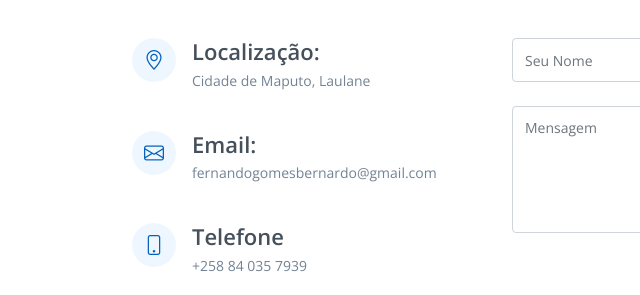
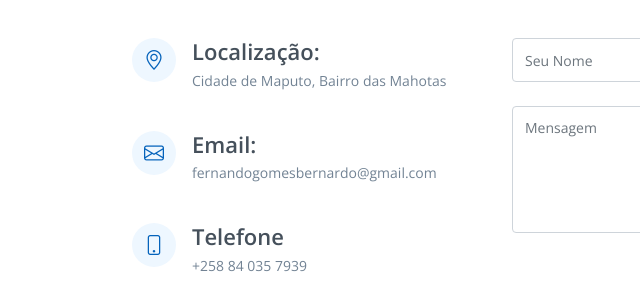
Before and after one commit to fernandogomesfg/fernandogomesfg.github.io, a plain HTML site: page index.html in a window 1280 px wide. Shown: the part 3980-4275 px from the top of the page, 0-640 px from the left. Drawn offline with nearby package versions, Linux system fonts and the light colour scheme.

Commit message:
chore: actualizacao da morrada

```diff
--- a/index.html
+++ b/index.html
@@ -337,7 +337,7 @@
               <div class="address">
                 <i class="bi bi-geo-alt"></i>
                 <h4>Localização:</h4>
-                <p>Cidade de Maputo, Laulane</p>
+                <p>Cidade de Maputo, Bairro das Mahotas</p>
               </div>
 
               <div class="email">
```
